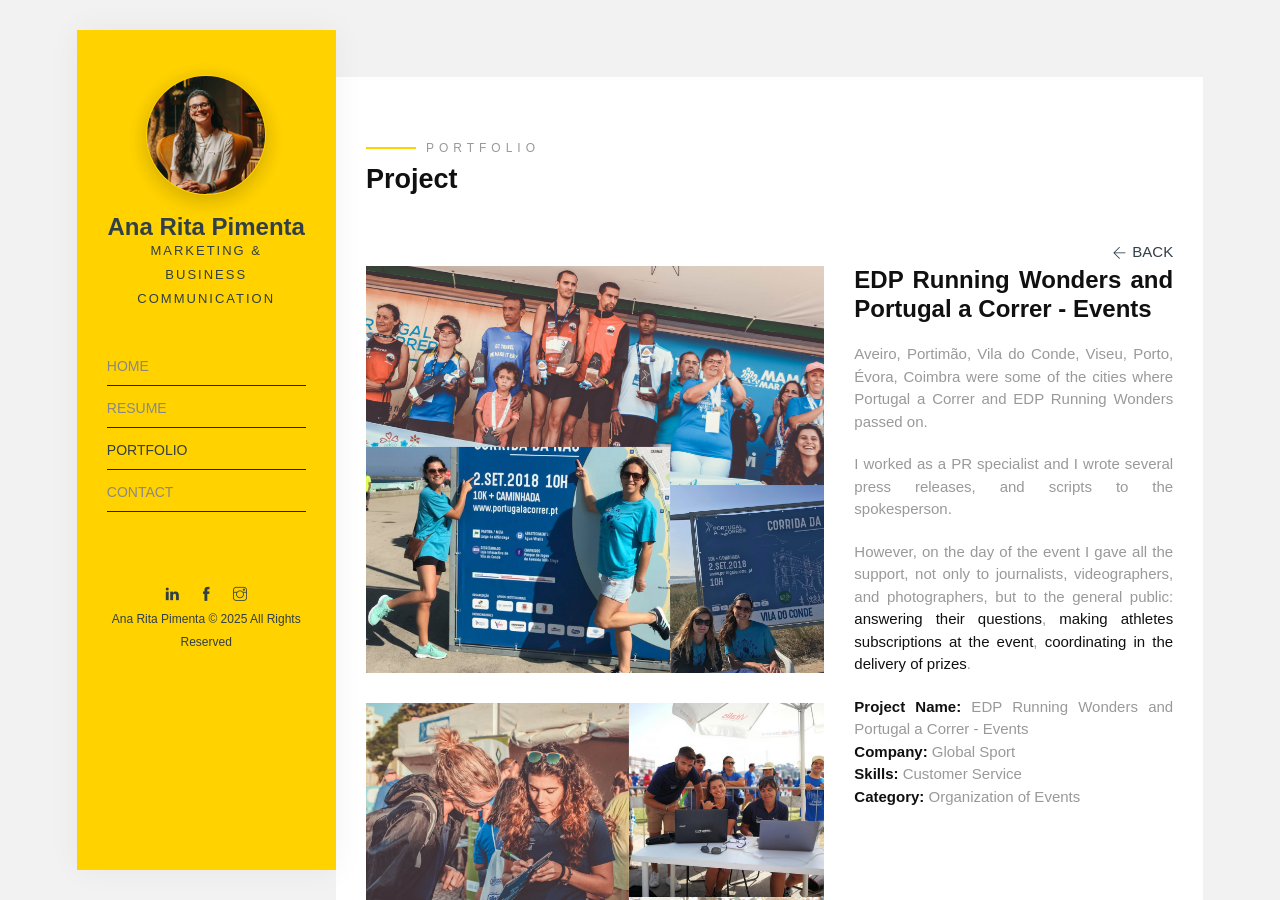
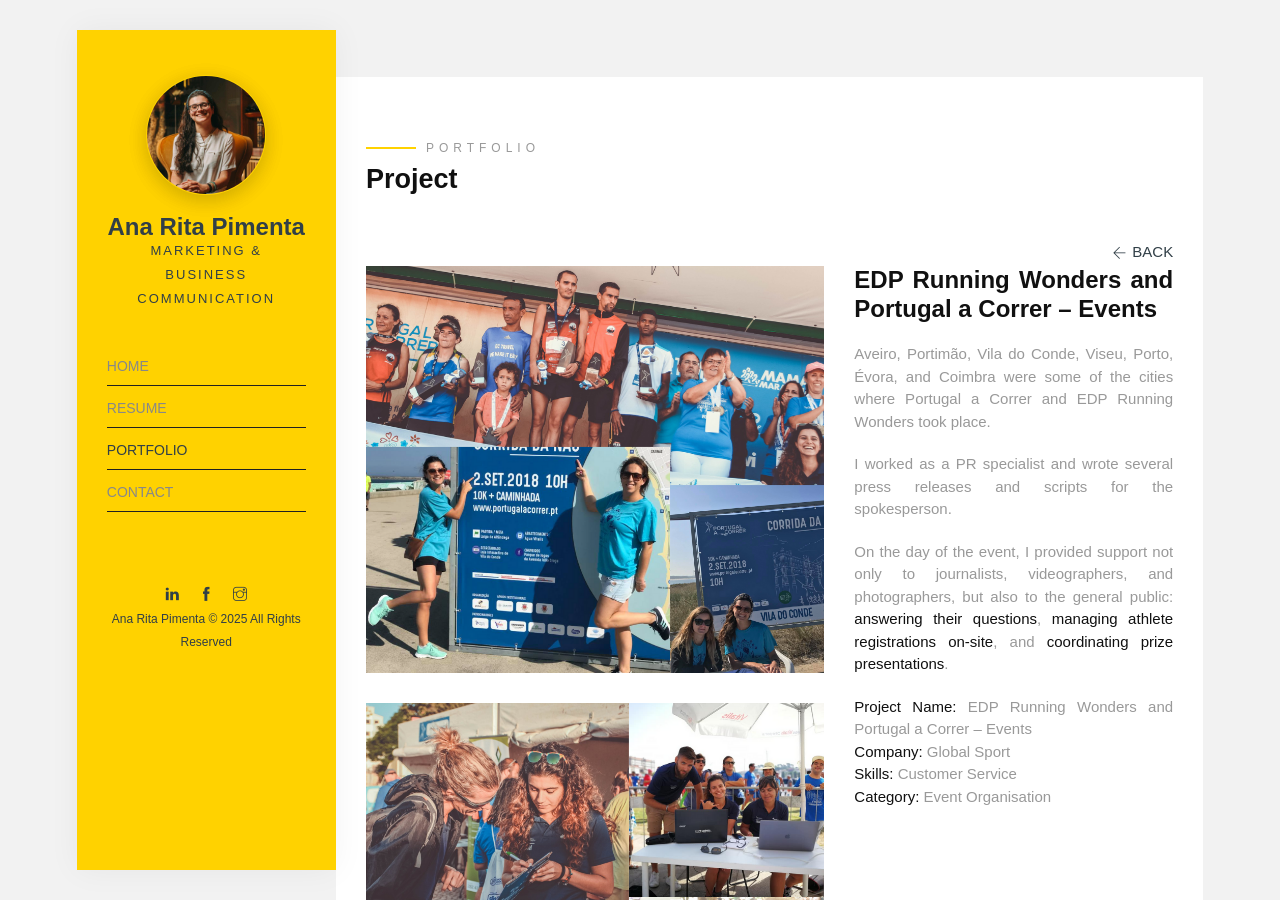
Before and after one commit to anaritapimenta/anaritapimenta.github.io, a Jekyll site: the page built from portfolio/edp-running-wonders-and-portugal-a-correr-events/index.html, in a window 1280 px wide and 900 px high. Built offline with Jekyll 4.4.1, drawn with Linux system fonts in a browser that asks for light colours; some web fonts are replaced.

Commit message:
Update index.html

```diff
--- a/portfolio/edp-running-wonders-and-portugal-a-correr-events/index.html
+++ b/portfolio/edp-running-wonders-and-portugal-a-correr-events/index.html
@@ -12,11 +12,11 @@
           Project
         </h2>
         <a
-          href="{{
-            'portfolio/' | prepend: site.baseurl | prepend: site.url
-          }}"
+          href="{{ 'portfolio/' | prepend: site.baseurl | prepend: site.url }}"
+          aria-label="Back to Portfolio"
           style="float: right; display: flex; margin-top: 10px"
-          ><i class="ti-arrow-left font-14px gray-icon"></i>
+        >
+          <i class="ti-arrow-left font-14px gray-icon" aria-hidden="true"></i>
           <p
             style="
               margin-bottom: 0;
@@ -32,56 +32,46 @@
     </div>
     <div class="row">
       <div
-        class="col-md-7 image-content animate-box fadeInLeft animated"
+        class="col-md-7 image-content animate-box fadeInLeft"
         data-animate-effect="fadeInLeft"
       >
         <img
           class="img-fluid mb-30"
-          src="{{
-            'assets/img/portfolio/project-8/1.png'
-              | prepend: site.baseurl
-              | prepend: site.url
-          }}"
-          alt=""
+          src="{{ 'assets/img/portfolio/project-8/1.png' | prepend: site.baseurl | prepend: site.url }}"
+          alt="EDP Running Wonders event in Portugal – Image 1"
+          loading="lazy"
         />
         <img
           class="img-fluid mb-30"
-          src="{{
-            'assets/img/portfolio/project-8/2.png'
-              | prepend: site.baseurl
-              | prepend: site.url
-          }}"
-          alt=""
+          src="{{ 'assets/img/portfolio/project-8/2.png' | prepend: site.baseurl | prepend: site.url }}"
+          alt="EDP Running Wonders event in Portugal – Image 2"
+          loading="lazy"
         />
       </div>
       <div
-        class="col-md-5 sticky-parent animate-box fadeInLeft animated"
+        class="col-md-5 sticky-parent animate-box fadeInLeft"
         data-animate-effect="fadeInLeft"
       >
         <div id="sticky_item">
           <div class="project-desc">
-            <h2>EDP Running Wonders and Portugal a Correr - Events</h2>
+            <h2>EDP Running Wonders and Portugal a Correr – Events</h2>
             <p>
-              Aveiro, Portimão, Vila do Conde, Viseu, Porto, Évora, Coimbra were
-              some of the cities where Portugal a Correr and EDP Running Wonders
-              passed on.
+              Aveiro, Portimão, Vila do Conde, Viseu, Porto, Évora, and Coimbra were some of the cities where Portugal a Correr and EDP Running Wonders took place.
             </p>
             <p>
-              I worked as a PR specialist and I wrote several press releases,
-              and scripts to the spokesperson.
+              I worked as a PR specialist and wrote several press releases and scripts for the spokesperson.
             </p>
             <p>
-              However, on the day of the event I gave all the support, not only
-              to journalists, videographers, and photographers, but to the
-              general public: <strong>answering their questions</strong>,
-              <strong>making athletes subscriptions at the event</strong>,
-              <strong>coordinating in the delivery of prizes</strong>.
+              On the day of the event, I provided support not only to journalists, videographers, and photographers, but also to the general public:
+              <strong>answering their questions</strong>,
+              <strong>managing athlete registrations on-site</strong>,
+              and <strong>coordinating prize presentations</strong>.
             </p>
             <p>
-              <b>Project Name:</b> EDP Running Wonders and Portugal a Correr -
-              Events<br /><b>Company:</b> Global Sport<br /><b>Skills:</b>
-              Customer Service<br /><b>Category:</b>
-              Organization of Events
+              <strong>Project Name:</strong> EDP Running Wonders and Portugal a Correr – Events<br />
+              <strong>Company:</strong> Global Sport<br />
+              <strong>Skills:</strong> Customer Service<br />
+              <strong>Category:</strong> Event Organisation
             </p>
           </div>
         </div>
```
